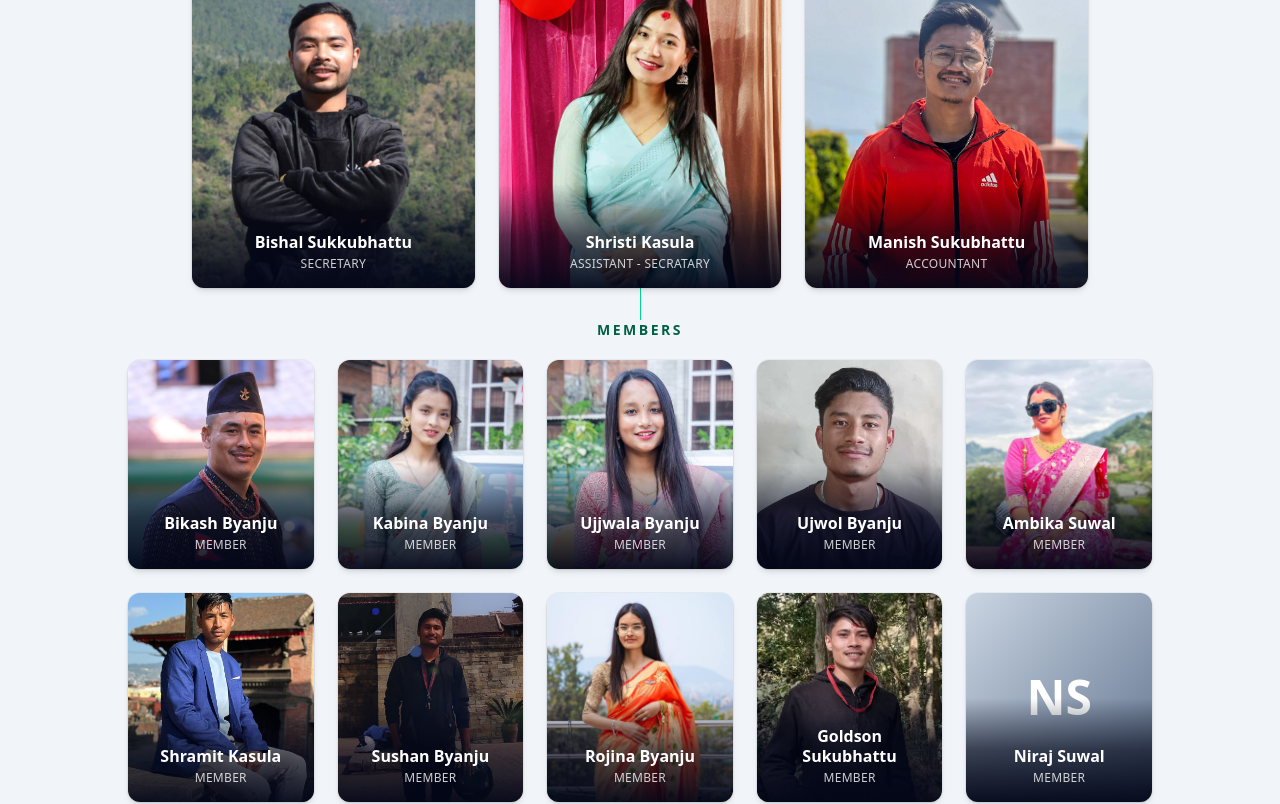
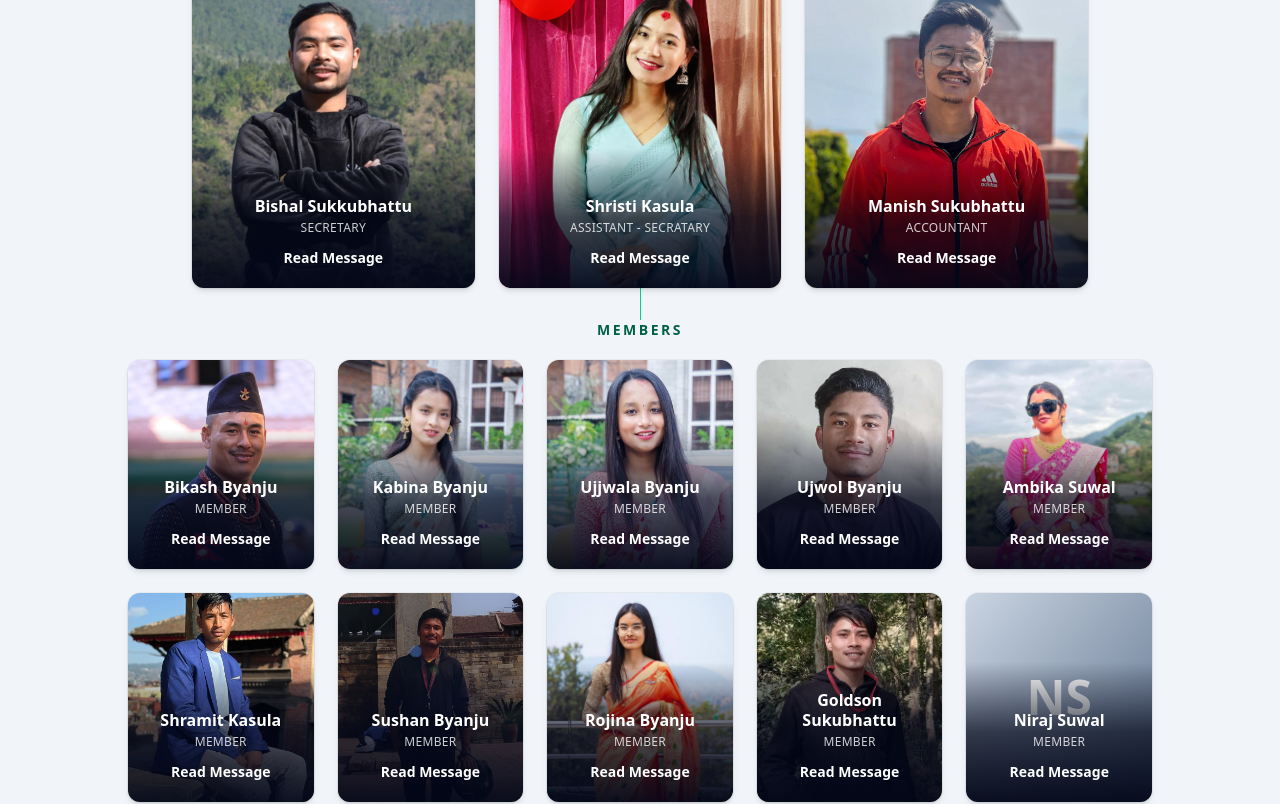
Before and after one commit to nirajsuwal11/nangkhel, a React (Vite) app: page / in a window 1280 px wide. Shown: the part 3160-3964 px from the top of the page. Built offline with nearby package versions, Linux system fonts and the light colour scheme.

Commit message:
added read message section

```diff
--- a/src/components/PersonCard.jsx
+++ b/src/components/PersonCard.jsx
@@ -1,35 +1,25 @@
-import { useState } from "react";
+import { useId, useState } from "react";
 
 export default function PersonCard({
   name,
   role,
   img,
-  message = "Hello, I am from the Lions of Nangkhel.",
+  bio = "Message coming soon.",
 }) {
-  const [isFlipped, setIsFlipped] = useState(false);
+  const [isBioOpen, setIsBioOpen] = useState(false);
+  const bioId = useId();
 
   return (
-    <button
-      type="button"
-      aria-pressed={isFlipped}
-      aria-label={`${isFlipped ? "Show photo of" : "Read message from"} ${name}, ${role}`}
-      onClick={() => setIsFlipped((flipped) => !flipped)}
-      className="group relative block aspect-[4/4.5] w-full rounded-xl text-left shadow-md ring-1 ring-slate-900/5 transition-all duration-500 ease-out hover:-translate-y-1 hover:shadow-xl hover:ring-emerald-500/50 focus-visible:outline-none focus-visible:ring-2 focus-visible:ring-emerald-600 focus-visible:ring-offset-2 motion-reduce:transform-none motion-reduce:transition-none"
-    >
-      <span
-        className={`relative block h-full w-full rounded-xl [transform-style:preserve-3d] ${
-          isFlipped ? "[transform:rotateY(180deg)]" : ""
-        } transition-transform duration-700 ease-in-out motion-reduce:transition-none`}
-      >
-        <span className="absolute inset-0 block overflow-hidden rounded-xl bg-slate-200 [backface-visibility:hidden]">
+    <article className="group relative aspect-[4/4.5] w-full overflow-hidden rounded-xl bg-slate-200 text-left shadow-md ring-1 ring-slate-900/5 transition-all duration-300 hover:-translate-y-1 hover:shadow-xl hover:ring-emerald-500/50">
       {img ? (
         <img
           src={img}
           alt={name}
-              className="h-full w-full object-cover transition-transform duration-700 ease-out group-hover:scale-105 motion-reduce:transform-none motion-reduce:transition-none"
+          loading="lazy"
+          className="h-full w-full object-cover transition-transform duration-500 group-hover:scale-105 motion-reduce:transform-none"
         />
       ) : (
-            <span
+        <div
           aria-hidden="true"
           className="flex h-full w-full items-center justify-center bg-gradient-to-br from-slate-300 to-slate-500 text-5xl font-bold text-white"
         >
@@ -37,30 +27,43 @@ export default function PersonCard({
             .split(" ")
             .map((part) => part[0])
             .join("")}
-            </span>
+        </div>
       )}
-          <span className="absolute inset-x-0 bottom-0 block bg-gradient-to-t from-slate-950/95 via-slate-950/65 to-transparent px-2 pb-3 pt-12 text-center text-white sm:px-3 sm:pb-4">
-            <span className="block text-xs font-bold leading-tight sm:text-base">
+
+      <div
+        id={bioId}
+        hidden={!isBioOpen}
+        className="absolute inset-0 z-10 flex flex-col rounded-xl bg-slate-950/85 p-4 text-white sm:p-5"
+      >
+        <p
+          tabIndex={0}
+          className="min-h-0 flex-1 overflow-y-auto overscroll-contain pr-2 text-sm leading-relaxed focus-visible:outline-none focus-visible:ring-2 focus-visible:ring-amber-400 sm:text-base"
+        >
+          {bio}
+        </p>
+      </div>
+
+      <div className="absolute inset-x-0 bottom-0 z-20 bg-gradient-to-t from-slate-950/95 via-slate-950/70 to-transparent px-3 pb-3 pt-12 text-center text-white sm:px-4 sm:pb-4">
+        {!isBioOpen && (
+          <>
+            <h3 className="text-xs font-bold leading-tight sm:text-base">
               {name}
-            </span>
-            <span className="mt-1 block text-[10px] font-medium uppercase tracking-wide text-white/80 sm:text-xs">
+            </h3>
+            <p className="mt-1 text-[10px] font-medium uppercase tracking-wide text-white/80 sm:text-xs">
               {role}
-            </span>
-          </span>
-        </span>
-
-        <span className="absolute inset-0 flex flex-col items-center justify-center rounded-xl bg-white p-4 text-center text-slate-800 shadow-inner [backface-visibility:hidden] [transform:rotateY(180deg)] sm:p-5">
-          <span className="text-sm font-bold text-emerald-800 sm:text-base">
-            {name}
-          </span>
-          <span className="mt-1 text-xs font-semibold uppercase tracking-wide text-slate-500">
-            {role}
-          </span>
-          <span className="mt-4 text-sm leading-relaxed text-slate-700 sm:text-base">
-            {message}
-          </span>
-        </span>
-      </span>
+            </p>
+          </>
+        )}
+        <button
+          type="button"
+          aria-expanded={isBioOpen}
+          aria-controls={bioId}
+          onClick={() => setIsBioOpen((open) => !open)}
+          className="mt-2 rounded px-2 py-1 text-xs font-semibold text-white hover:text-amber-200 focus-visible:outline-none focus-visible:ring-2 focus-visible:ring-amber-400 focus-visible:ring-offset-2 focus-visible:ring-offset-slate-900 sm:text-sm"
+        >
+          {isBioOpen ? "Close Message" : "Read Message"}
         </button>
+      </div>
+    </article>
   );
 }
--- a/src/pages/About.jsx
+++ b/src/pages/About.jsx
@@ -307,6 +307,7 @@ The club believes that young people are not only the future of a community but a
                   name={chairman.name}
                   role={chairman.role}
                   img={chairman.img}
+                  bio={chairman.bio}
                 />
               </div>
             )}
@@ -321,6 +322,7 @@ The club believes that young people are not only the future of a community but a
                   name={viceChairman.name}
                   role={viceChairman.role}
                   img={viceChairman.img}
+                  bio={viceChairman.bio}
                 />
               </div>
             )}
@@ -345,6 +347,7 @@ The club believes that young people are not only the future of a community but a
                         name={member.name}
                         role={member.role}
                         img={member.img}
+                        bio={member.bio}
                       />
                     </div>
                   ))}
@@ -368,6 +371,7 @@ The club believes that young people are not only the future of a community but a
                       name={member.name}
                       role={member.role}
                       img={member.img}
+                      bio={member.bio}
                     />
                   ))}
                 </div>
```
Lines whose indentation alone changed are shown as unchanged.
